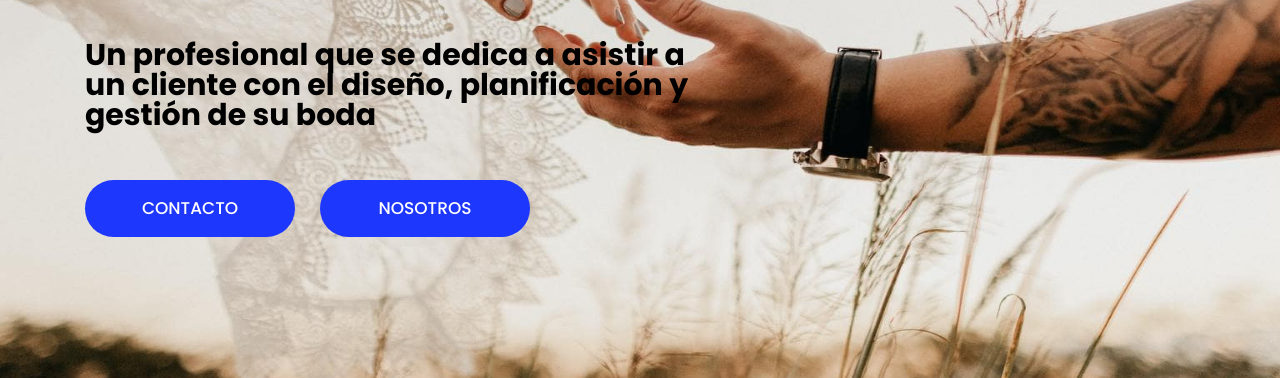
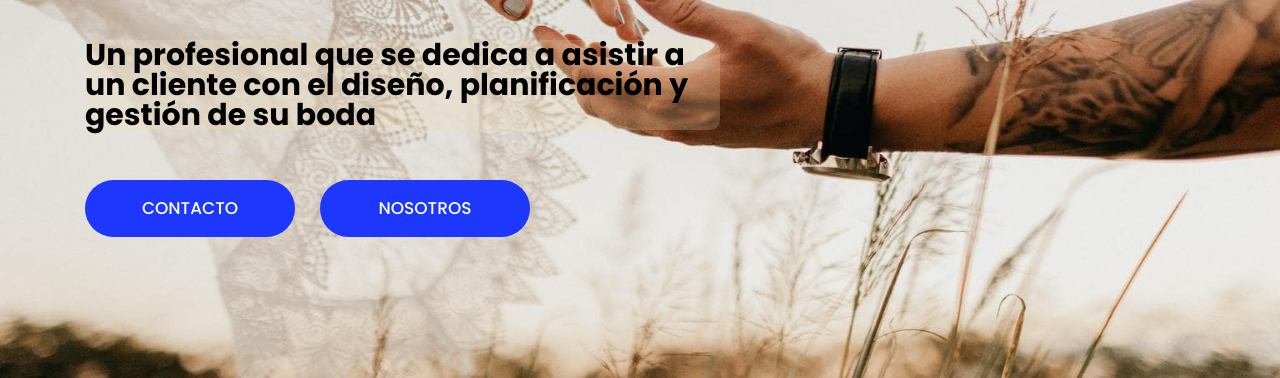
Before and after one commit to Luis-ran1/WMH, a plain HTML site: page index.html in a window 1280 px wide. Shown: the part 422-800 px from the top of the page. Drawn offline with nearby package versions, Linux system fonts and the light colour scheme; some packages are replaced by stand-ins of ours; files whose address does not match are found by name.

Commit message:
Update style.css

```diff
--- a/css/style.css
+++ b/css/style.css
@@ -332,11 +332,13 @@ button {
 }
 
 .text-bg p {
-     color: black;
-     line-height: 30px;
-     font-size: 30px;
-     margin-bottom: 50px;
-     font-weight: bold;
+    color: black;
+    line-height: 30px;
+    font-size: 30px;
+    margin-bottom: 50px;
+    font-weight: bold;
+    background: #f5deb338;
+    border-radius: 10px;
 }
 
 .text-bg .read_more {
```
